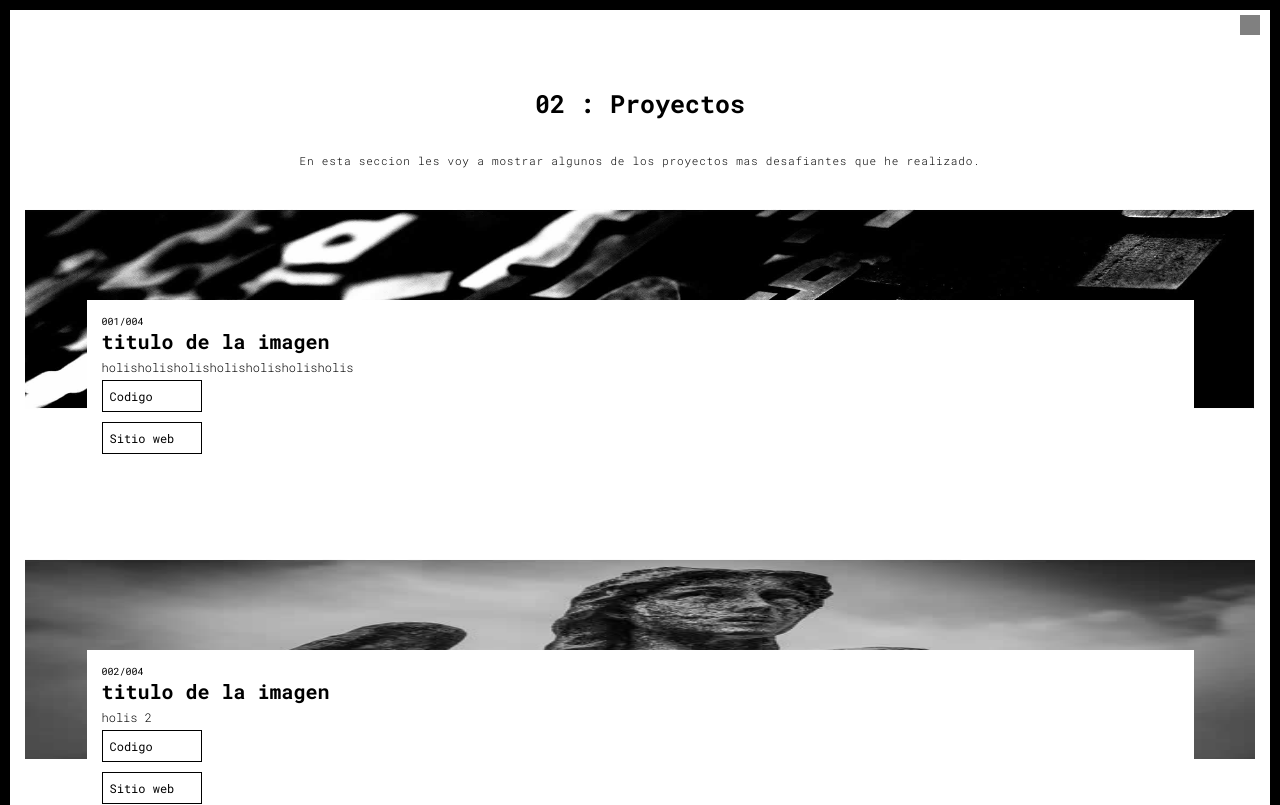
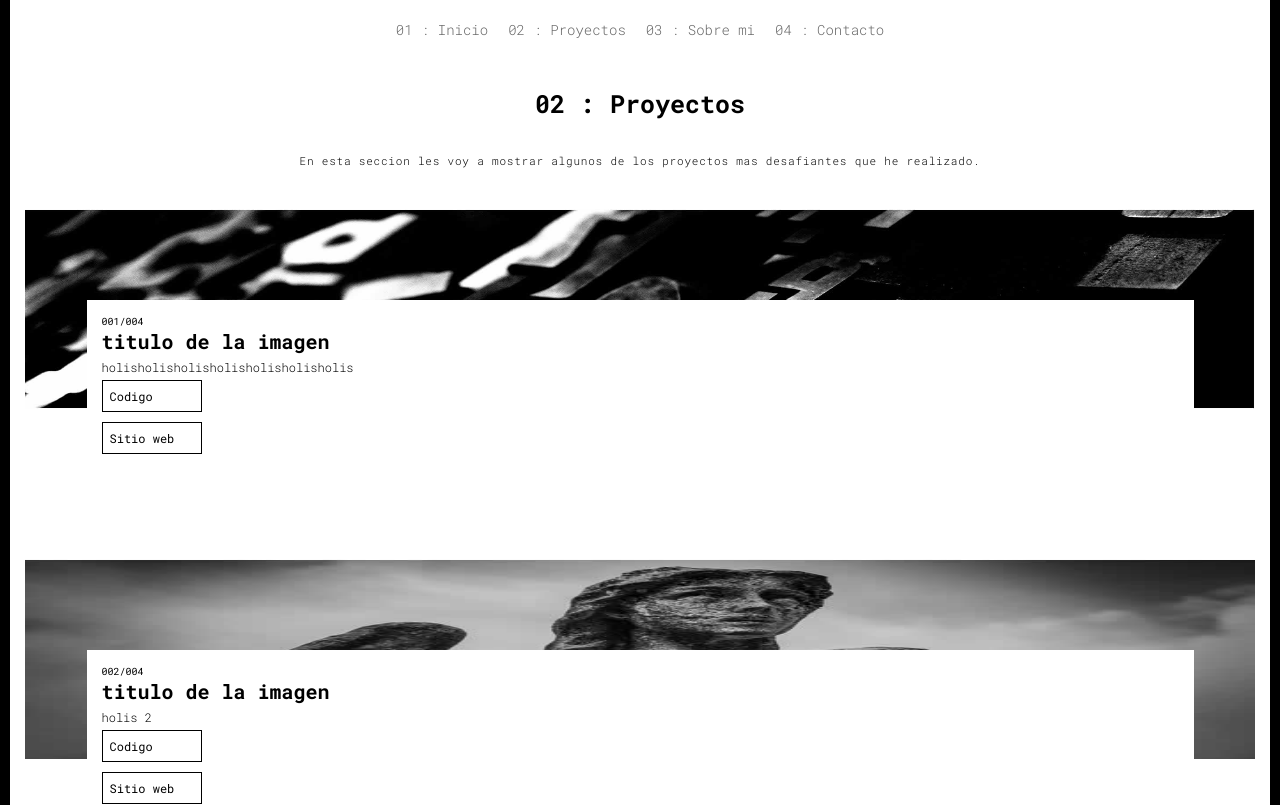
Before and after one commit to mmc1999/portfolio, a Next.js app: page /work in a window 1280 px wide. Shown: the top 805 px of the page. Built offline with nearby package versions, Linux system fonts and the light colour scheme; grey boxes are pictures that could not be loaded.

Commit message:
agregar tecnologias

```diff
--- a/components/views/header/Header.jsx
+++ b/components/views/header/Header.jsx
@@ -31,19 +31,19 @@ const Header = ({color}) => {
               <a className={`${moduleHeader.link} ${color ? moduleHeader.linkSinMain : ""}`}>01 : Inicio</a>
             </Link>
           </div>
-          {scroll ? <span className={moduleHeader.spanBarra}>|</span> : ""}
+          {scroll ? <span className={`${moduleHeader.spanBarra} ${color ? moduleHeader.barraBlack : ""}`} >|</span> : ""}
           <div className={moduleHeader.divLink}>
             <Link href="/work">
               <a className={`${moduleHeader.link} ${color ? moduleHeader.linkSinMain : ""}`}>02 : Proyectos</a>
             </Link>
           </div>
-          {scroll ? <span className={moduleHeader.spanBarra}>|</span>: ""}
+          {scroll ? <span className={`${moduleHeader.spanBarra} ${color ? moduleHeader.barraBlack : ""}`}>|</span>: ""}
           <div className={moduleHeader.divLink}>
             <Link href="/about">
               <a className={`${moduleHeader.link} ${color ? moduleHeader.linkSinMain : ""}`}>03 : Sobre mi</a>
             </Link>
           </div>
-          {scroll ? <span className={moduleHeader.spanBarra}>|</span>: ""}
+          {scroll ? <span className={`${moduleHeader.spanBarra} ${color ? moduleHeader.barraBlack : ""}`} >|</span>: ""}
           <div className={moduleHeader.divLink}>
             <Link href="/contact">
               <a className={`${moduleHeader.link} ${color ? moduleHeader.linkSinMain : ""}`}>04 : Contacto</a>
--- a/components/views/header/Header.module.css
+++ b/components/views/header/Header.module.css
@@ -64,3 +64,29 @@
     color: white;
     opacity: 0.6;
 }
+
+@media screen and (min-width:750px) {
+    .btnHamburguesa, .btnHamburguesaSinMain, .divBtnHamburguesa {
+        display: none;
+    }
+    .nav {
+        background-color: black;
+        padding: 18px;
+        display: flex;
+        flex-direction: row;
+        gap: 20px;
+        position: fixed;
+        top: 0px;
+        width: 100%;
+        transition: top 0.5s ease;
+        justify-content: center;
+        border-bottom: none;
+    }
+    .navSinMain {
+        background-color: white;
+    }
+    .barraBlack {
+        color: black;
+        opacity: 1;
+    }
+}
```
Also changed, not shown: 1 other file (tests, documents, lock files or other folders).
